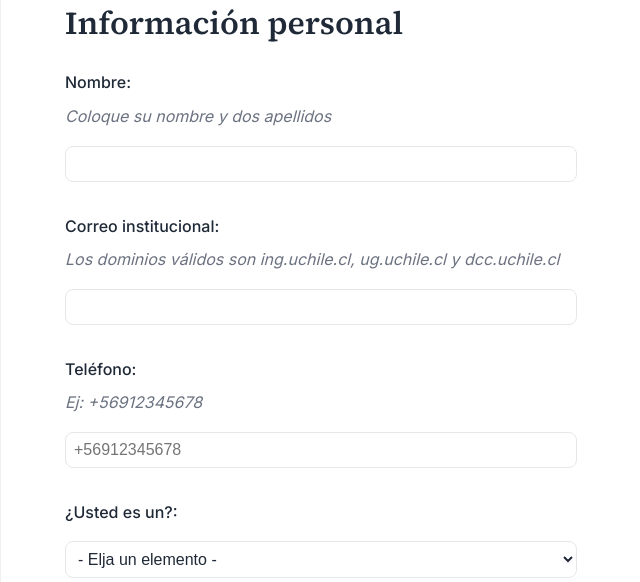
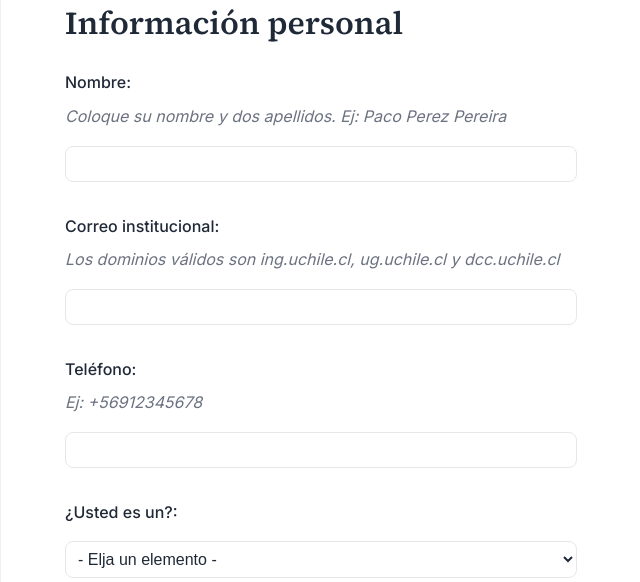
Before and after one commit to blu2718-uni/desarrollo_web_julio_yanez, a Flask app: page /registro in a window 1280 px wide. Shown: the part 402-984 px from the top of the page, without its empty margins (319-959 px from the left). Run offline with Flask 3, Linux system fonts and the light colour scheme.

Commit message:
style: removed a placeholder that i found kind of pointless, added a name example

```diff
--- a/templates/registro.html
+++ b/templates/registro.html
@@ -13,12 +13,12 @@
 <form class="formulario" id="registro" method="POST" action="{{ url_for('registro') }}" enctype="multipart/form-data">
     <h1>Información personal</h1>
         <div class="pieza-formulario" id="datos-personales">
-            <label class="input-label" for="nombre">Nombre: <span class="instrucciones-formulario">Coloque su nombre y dos apellidos</span></label>
+            <label class="input-label" for="nombre">Nombre: <span class="instrucciones-formulario">Coloque su nombre y dos apellidos. Ej: Paco Perez Pereira</span></label>
             <input class="input" name="nombre" id="nombre" value="{{ request.form.get('nombre', '') }}" required>
             <label class="input-label" for="email">Correo institucional: <span class="instrucciones-formulario">Los dominios válidos son ing.uchile.cl, ug.uchile.cl y dcc.uchile.cl</span></label>
             <input class="input" name="email" id="email" value="{{ request.form.get('email', '') }}" required>
             <label class="input-label" for="telefono">Teléfono: <span class="instrucciones-formulario">Ej: +56912345678</span></label>
-            <input class="input" name="telefono" id="telefono" placeholder="+56912345678" value="{{ request.form.get('telefono', '') }}" required>
+            <input class="input" name="telefono" id="telefono" value="{{ request.form.get('telefono', '') }}" required>
             <label class="input-label" for="rol">¿Usted es un?:</label>
 
             <select class="input-select" name="rol" id="rol" required>
```
